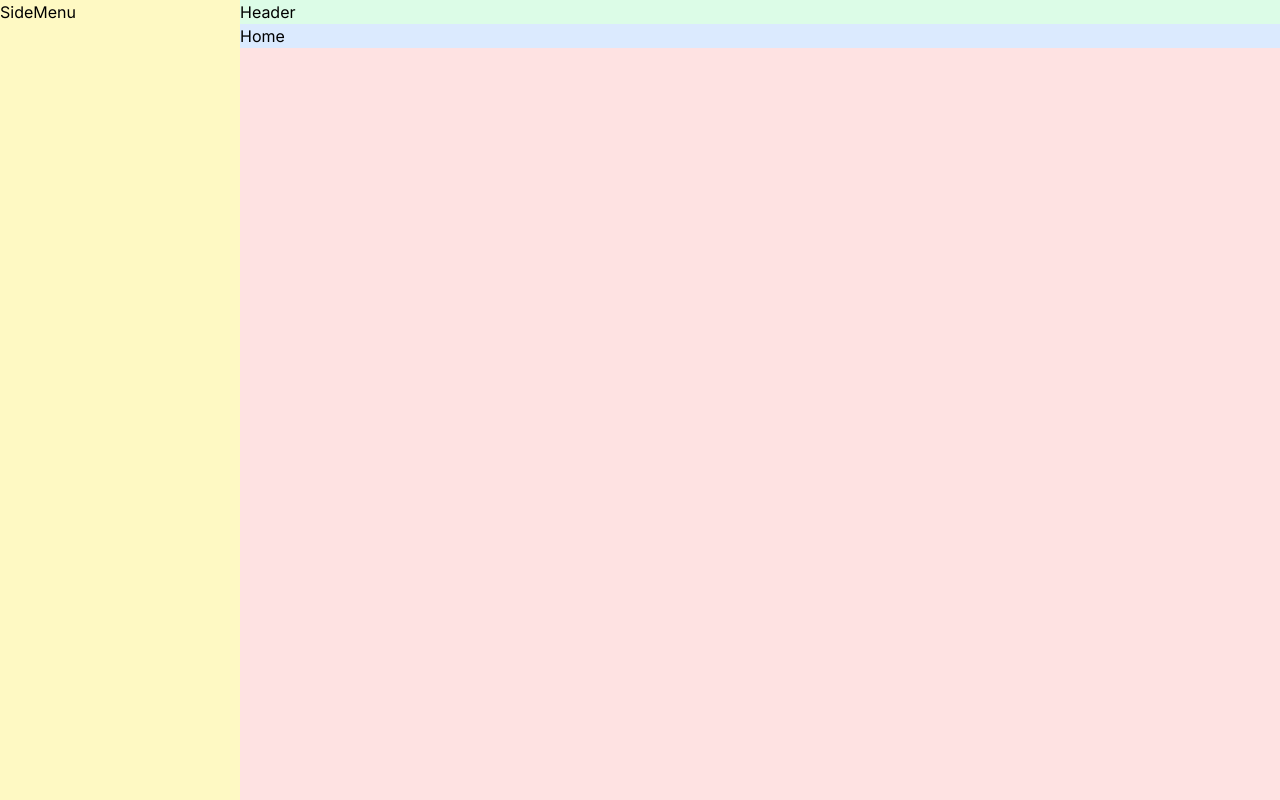
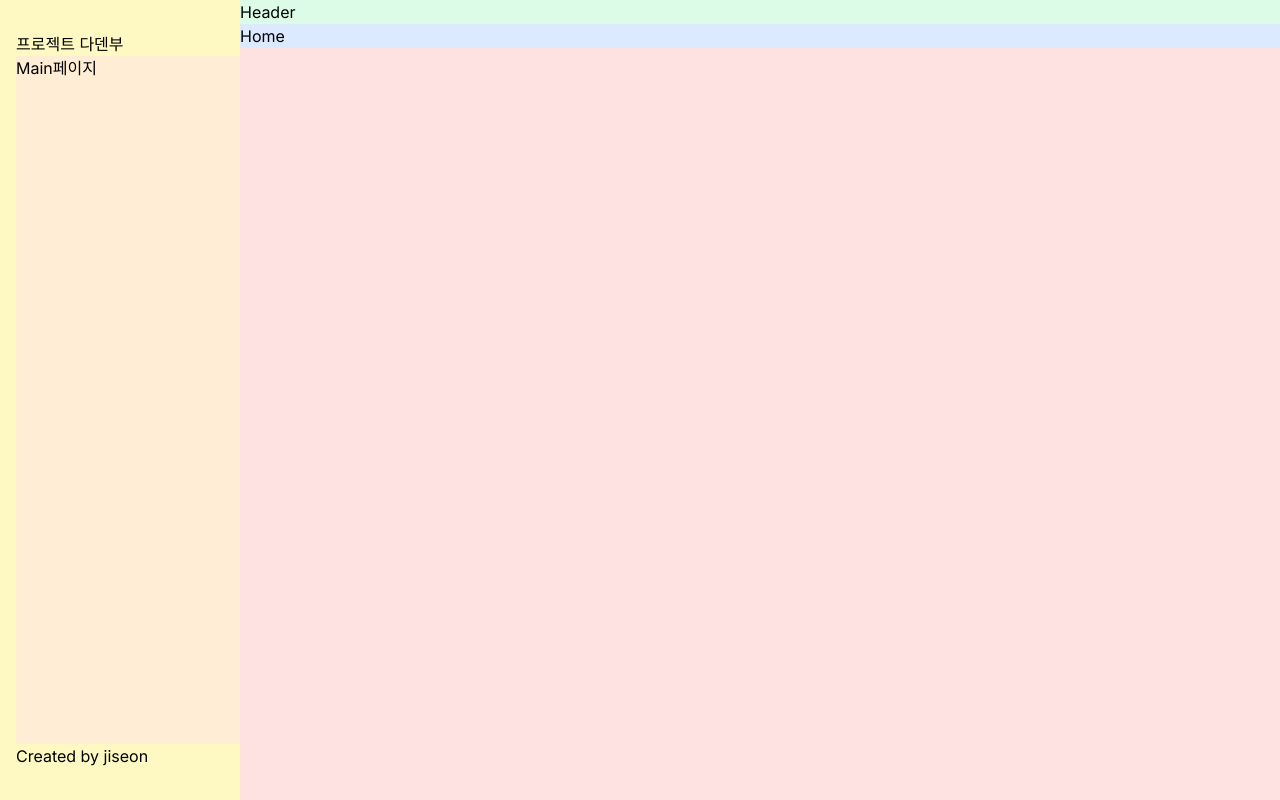
Before and after one commit to seon-2/bcs-part4-nextjs, a Next.js app in the folder dapp/: page / in a window 1280 px wide. Built offline with nearby package versions, Linux system fonts and the light colour scheme.

Commit message:
💄 [design] 사이드메뉴에 제목, 페이지 이동 버튼, footer 추가

```diff
--- a/dapp/src/app/components/SideMenu.tsx
+++ b/dapp/src/app/components/SideMenu.tsx
@@ -1,3 +1,4 @@
+import Link from "next/link";
 import { FC, ReactNode } from "react";
 
 interface SideMenuProps {
@@ -8,7 +9,15 @@ const SideMenu: FC<SideMenuProps> = ({ children }) => {
   return (
     <div className="bg-red-100 min-h-screen flex">
       {/* shrink-0 옵션 줘야 w-full로 인해 줄어드는 것 막을 수 있음 */}
-      <nav className="bg-yellow-100 w-60 shrink-0">SideMenu</nav>
+      <nav className="bg-yellow-100 w-60 shrink-0 flex flex-col py-8 pl-4">
+        <div>프로젝트 다덴부</div>
+        <div className="bg-orange-100 grow">
+          <Link href="/">
+            <button>Main페이지</button>
+          </Link>
+        </div>
+        <div>Created by jiseon</div>
+      </nav>
       <div className="flex flex-col w-full">{children}</div>
     </div>
   );
```
